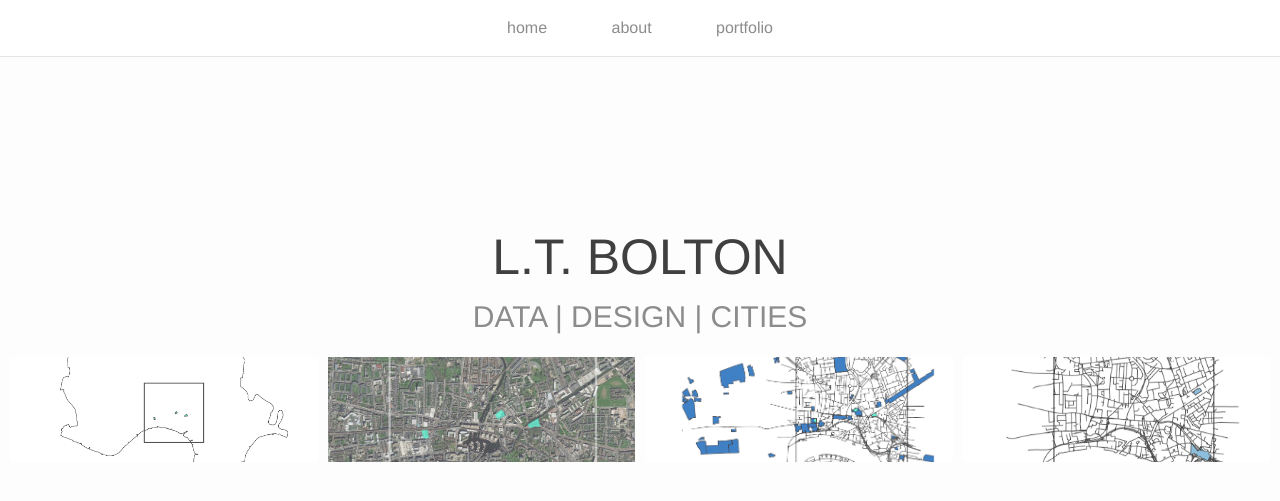
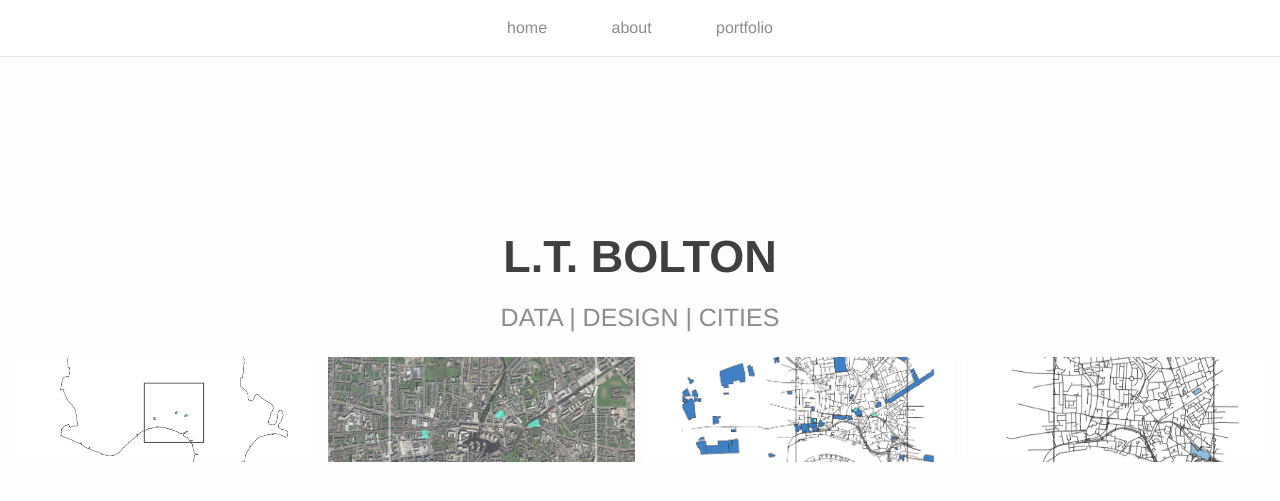
Before and after one commit to lbuk/portfolio-website, a Jekyll site: the page built from index.html, in a window 1280 px wide. Shown: the top 501 px of the page. Built offline with Jekyll 4.4.1, drawn with Linux system fonts in a browser that asks for light colours; nearby versions of some CDN libraries; the list of posts is cut into pages by our own code.

Commit message:
Update _layout.scss

```diff
--- a/_sass/_layout.scss
+++ b/_sass/_layout.scss
@@ -63,11 +63,12 @@ display: line;
     z-index: 25;
     h1{
         color:#000000;
-        font-size: 50px;
+        font-size: 45px;
         margin-top: 15%;
+        font-weight: bold;
     }
     h2{
-        font-size: 30px;
+        font-size: 25px;
     }
 }
 
```
Lines whose indentation alone changed are shown as unchanged.
